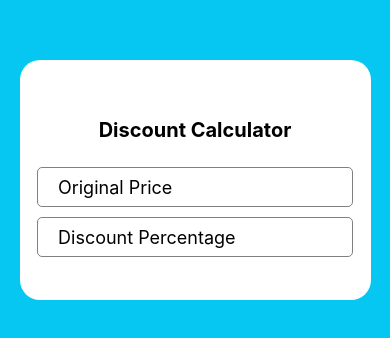
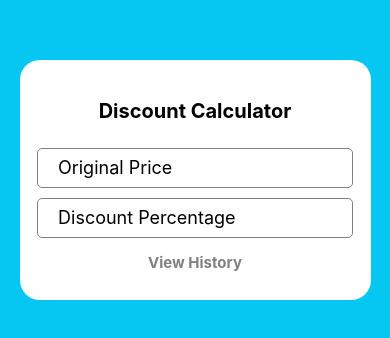
Before and after one commit to WaqasE/DiscountCalculator, a React Native app: screen / in a window 390 px wide. Shown: the part 242-580 px from the top of the page. Built offline with nearby package versions, Linux system fonts and the light colour scheme.

Commit message:
Task # 4

```diff
--- a/App.js
+++ b/App.js
@@ -1,5 +1,5 @@
 import React,{useState} from 'react';
-import { StyleSheet, Text, View, TextInput, Dimensions } from 'react-native';
+import { StyleSheet, Text, View, TextInput, Dimensions, TouchableOpacity } from 'react-native';
 
 export default function App() {
   const [price, setPrice] = useState('')
@@ -25,13 +25,21 @@ export default function App() {
               />
               {price && discount
               ?
-                  <>
+                <View style={{flexDirection:'row',justifyContent:'space-between',width:'100%',alignItems:'center',paddingHorizontal:'5%'}}>
+                  <View>
                     <Text style={styles.details}>Final Price:{price - price*(discount/100)}</Text>
                     <Text style={styles.details}>You saved:{price*(discount/100)}</Text>
-                  </>
+                  </View>
+                  <TouchableOpacity style={styles.btn}>
+                     <Text style={{color:'white',fontSize:15,fontWeight:'bold'}}>Save</Text>
+                  </TouchableOpacity>
+                </View>
               :
                 null
               }
+              <TouchableOpacity style={{marginVertical:10,}}>
+                     <Text style={{color:'grey',fontSize:15,fontWeight:'bold'}}>View History</Text>
+              </TouchableOpacity>
               </View>
     </View>
   );
@@ -64,12 +72,21 @@ const styles = StyleSheet.create({
   },
   details:{
     marginVertical:5,
-    fontSize:16
+    fontSize:16,
   },
   header:{
     fontSize:20,
     color:'black',
     fontWeight:'bold',
     marginVertical:20,
+  },
+  btn:{
+    backgroundColor:'#05C7F2',
+    width:80,
+    height:40,
+    justifyContent:'center',
+    alignItems:'center',
+    borderRadius:5,
+    marginVertical:10
   }
 });
```
